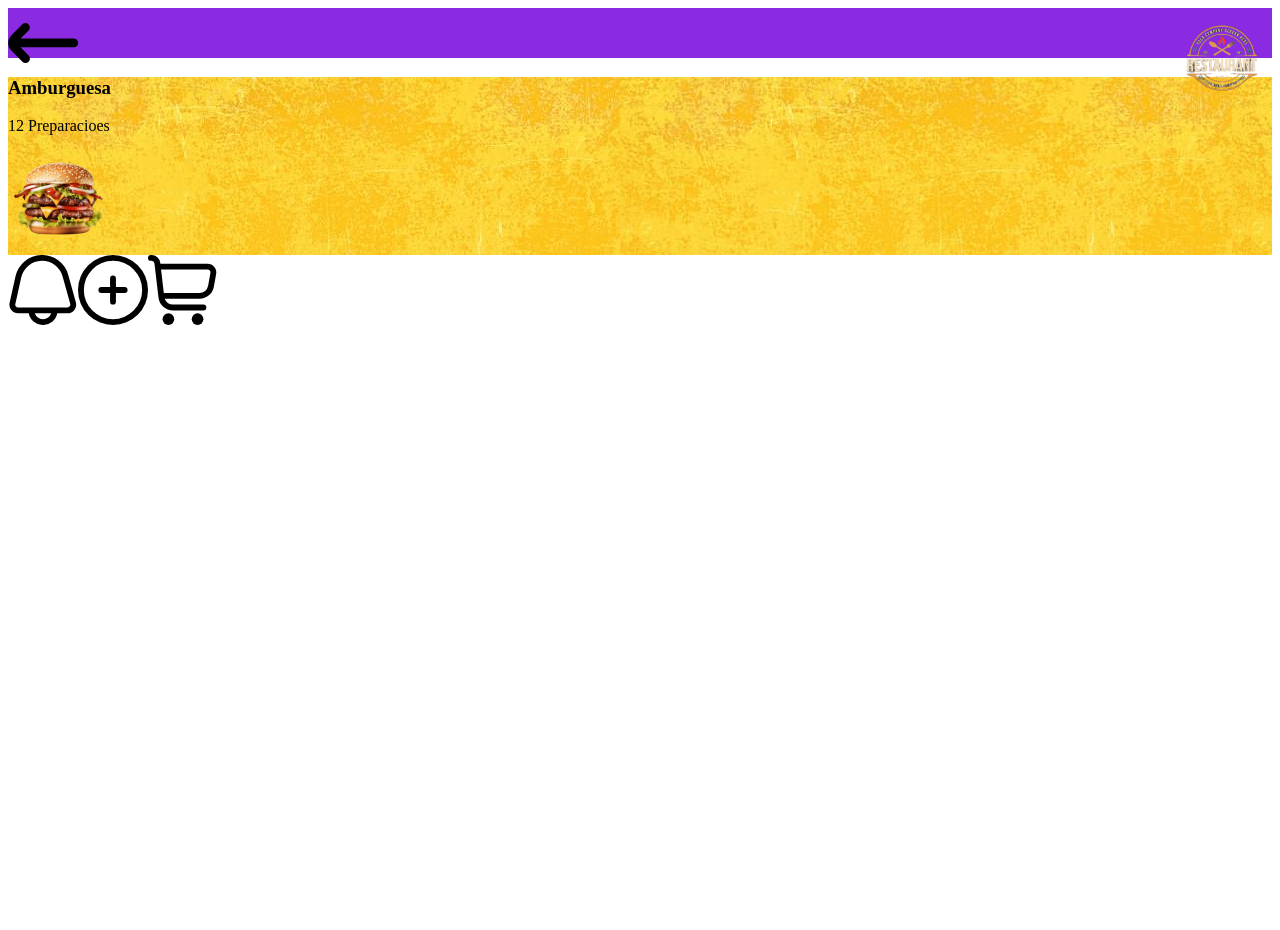
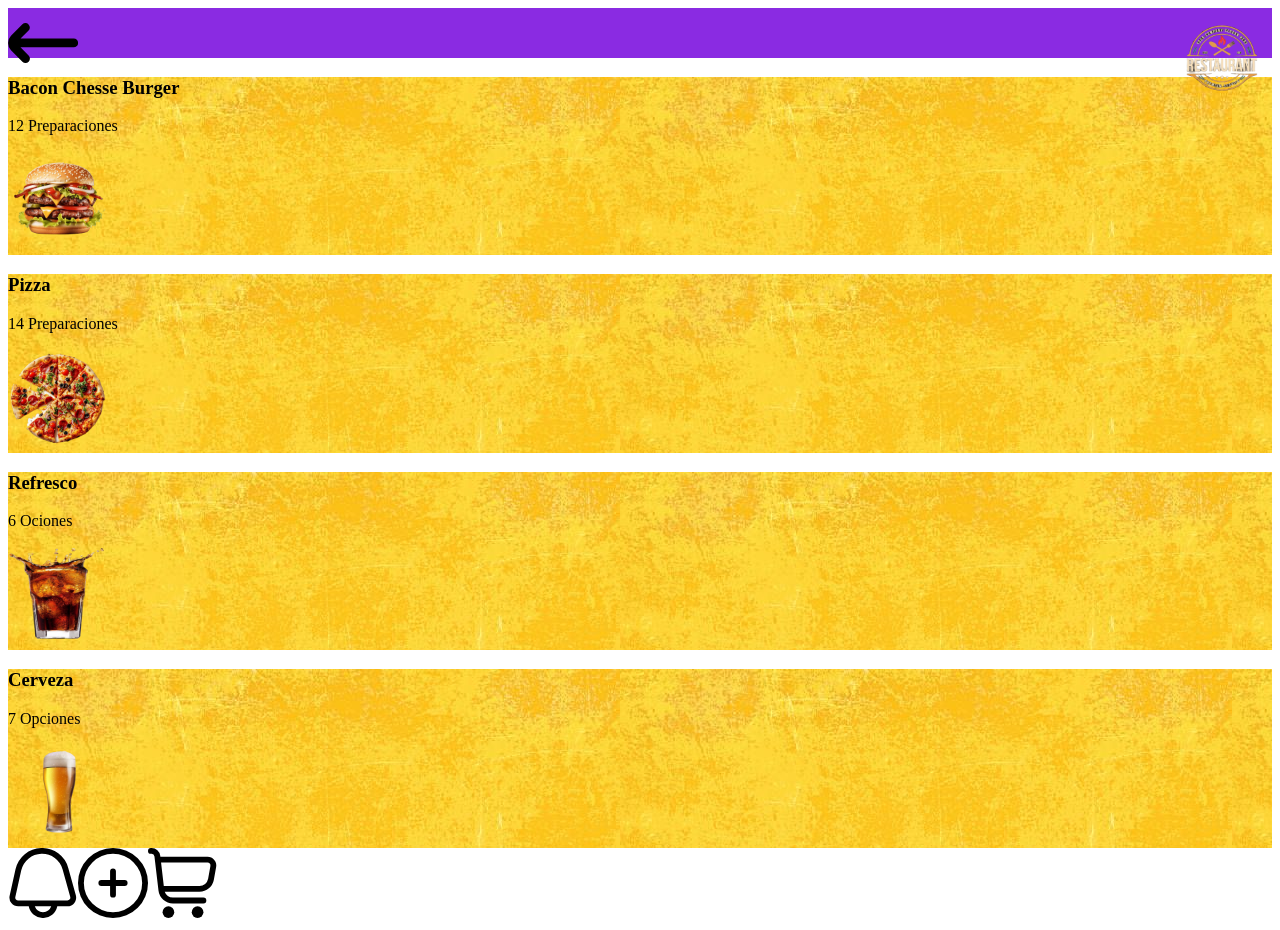
Before and after one commit to sebastianmoralesaroca/QrApp_1, a React (Vite) app: page / in a window 1280 px wide. Before the commit the page ends 800 px from the top, so only its background shows below. Built offline with nearby package versions, Linux system fonts and the light colour scheme.

Commit message:
commit 04

```diff
--- a/src/App.jsx
+++ b/src/App.jsx
@@ -6,6 +6,7 @@ import Nav from './components/nav/nav';
 /* Pages */
 import Home from './pages/home/home';
 import Item from './pages/item/item';
+import Product from './pages/product/product';
 
 
 function App() {
--- /dev/null
+++ b/src/assets/ass_categories.jsx
@@ -0,0 +1,41 @@
+import { useState } from 'react'
+
+const Categories = [
+    {
+        id: 1,
+        name: "Hamburguesa",
+        subname: "12 Preparaciones",
+        img: '../../public/img_app/burger2_img.png'
+    },
+    {
+        id: 2,
+        name: "Pizza",
+        subname: "14 Preparaciones",
+        img: '../../public/img_app/pizza_img.png'
+    },
+    {
+        id: 3,
+        name: "Refresco",
+        subname: "6 Ociones",
+        img: '../../public/img_app/drink_img.png'
+    },
+    {
+        id: 4,
+        name: "Cerveza",
+        subname: "7 Opciones",
+        img: '../../public/img_app/img_cerverza.png'
+    }
+]
+
+const CategorieID = (id) => Categories.find(Categorie => Categorie.id === id);
+const Cat1 = CategorieID(1) ;
+const Cat2 = CategorieID(2) ;
+const Cat3 = CategorieID(3) ;
+const Cat4 = CategorieID(4) ;
+
+export {
+    Cat1,
+    Cat2,
+    Cat3,
+    Cat4,
+}
--- a/src/assets/ass_item1.jsx
+++ b/src/assets/ass_item1.jsx
@@ -1,37 +1,31 @@
 import { useState } from 'react'
+/* Productos de la catogoria 1 */
 
-/* ASSETS ITEM 1 */
-const ite1_tit = "Amburguesa" ;
-const ite1_tex = "12 Preparacioes" ;
-import ite1_img from '../../public/img_app/burger2_img.png' ;
+const Burgers = [
+    {
+        id: 101,
+        name: "Bacon Chesse Burger",
+        subname: "Burger + Papas",
+        price: 12.000,
+        img: '../../public/img_app/burger_img.png',
+        description: "Una hamburguesa jugosa y perfectamente asada, con queso derretido, lechuga crujiente, tomate fresco, cebolla caramelizada y una salsa especial, todo en un pan suave y ligeramente tostado. ¡Deliciosa!"
+    },
+    {
+        id: 102,
+        name: "Burger Chicken",
+        subname: "Burger + Papas",
+        price: 9.000,
+        img: '../../public/img_app/burger_img.png',
+        description: "Una hamburguesa de pollo, con su pechuga dorada y crujiente, cubierta con queso cheddar derretido, acompañada de lechuga fresca, rodajas de tomate jugoso y una cremosa mayonesa. Todo esto servido en un pan suave y ligeramente tostado, haciendo de cada bocado una experiencia deliciosa y reconfortante."
+    },
+]
 
-/* Product 1 */
-const ite1_pro1_tit = "Bacon Chesse Burger" ;
-const ite1_pro1_tex = "Chesse Burger" ;
-const ite1_pro1_pri = "$" + 12.000 ;
-const ite1_pro1_des = "Una hamburguesa jugosa y perfectamente asada, con queso derretido, lechuga crujiente, tomate fresco, cebolla caramelizada y una salsa especial, todo en un pan suave y ligeramente tostado. ¡Deliciosa!" ;
-import ite1_pro1_img from '../../public/img_app/burger_img.png' ;
-
-/* Product 2 */
-const ite1_pro2_tit = "Chicken Buerger" ;
-const ite1_pro2_tex = "Ambuerguesa de Pollo" ;
-const ite1_pro2_pri = "$" + 9.000 ;
-const ite1_pro2_des = "Una hamburguesa de pollo, con su pechuga dorada y crujiente, cubierta con queso cheddar derretido, acompañada de lechuga fresca, rodajas de tomate jugoso y una cremosa mayonesa. Todo esto servido en un pan suave y ligeramente tostado, haciendo de cada bocado una experiencia deliciosa y reconfortante." ;
-import ite1_pro2_img from '../../public/img_app/burger_img.png' ;
+const CategorieID = (id) => Burgers.find(Burger => Burger.id === id);
+const Burger1 = CategorieID(101) ;
+const Burger2 = CategorieID(102) ;
 
 
 export {
-    ite1_tit,
-    ite1_tex,
-    ite1_img,
-    ite1_pro1_tit,
-    ite1_pro1_tex,
-    ite1_pro1_pri,
-    ite1_pro1_des,
-    ite1_pro1_img,
-    ite1_pro2_tit,
-    ite1_pro2_tex,
-    ite1_pro2_pri,
-    ite1_pro2_des,
-    ite1_pro2_img
+    Burger1,
+    Burger2
 }
--- a/src/components/card_item/card_item.jsx
+++ b/src/components/card_item/card_item.jsx
@@ -1,13 +1,13 @@
 import { useState } from 'react'
 
-function Card_item ({ link, title, text, img }) {
+function Card_item ({ link, name, subname, img }) {
     return (
     <>
         <a href={ link } >
             <div className='card_item'>
                 <div className='item_cont1'>
-                    <h3 className='card_item_title'>{ title }</h3>
-                    <p className='card_item_text'>{ text }</p>
+                    <h3 className='card_item_title'>{ name }</h3>
+                    <p className='card_item_text'>{ subname }</p>
                 </div>
                 <div className='item_cont2'>
                     <img className='cont2_img' src={img} />
--- a/src/pages/item/item.jsx
+++ b/src/pages/item/item.jsx
@@ -1,13 +1,17 @@
 import { useState } from 'react'
 import CardItem from '../../components/card_item/card_item'
-import { ite1_tit,ite1_tex,ite1_img } from '../../assets/ass_item1'
+import {Cat1,Cat2,Cat3,Cat4}  from '../../assets/ass_categories'
+import {Burger1}  from '../../assets/ass_item1'
 
 
 function Item () {
     return (
     <>
         <main className='main_item'>
-            <CardItem title={ ite1_tit } text={ ite1_tex } img={ ite1_img } />
+            <CardItem name={Burger1.name} subname={Cat1.subname} img={Cat1.img}  />
+            <CardItem name={Cat2.name} subname={Cat2.subname} img={Cat2.img}  />
+            <CardItem name={Cat3.name} subname={Cat3.subname} img={Cat3.img}  />
+            <CardItem name={Cat4.name} subname={Cat4.subname} img={Cat4.img}  />
         </main>
     </>
     )
--- a/src/pages/product/product.jsx
+++ b/src/pages/product/product.jsx
@@ -0,0 +1,12 @@
+import { useState } from 'react'
+
+function Product ({ title }) {
+  return (
+    <>
+        <main className='main_product'>
+        </main>
+    </>
+  )
+}
+
+export default Product
```
Also changed, not shown: src/assets/ass_item2.jsx (+29 -5 lines), src/assets/ass_item3.jsx (+28 -16 lines), src/assets/ass_item4.jsx (+28 -17 lines).
